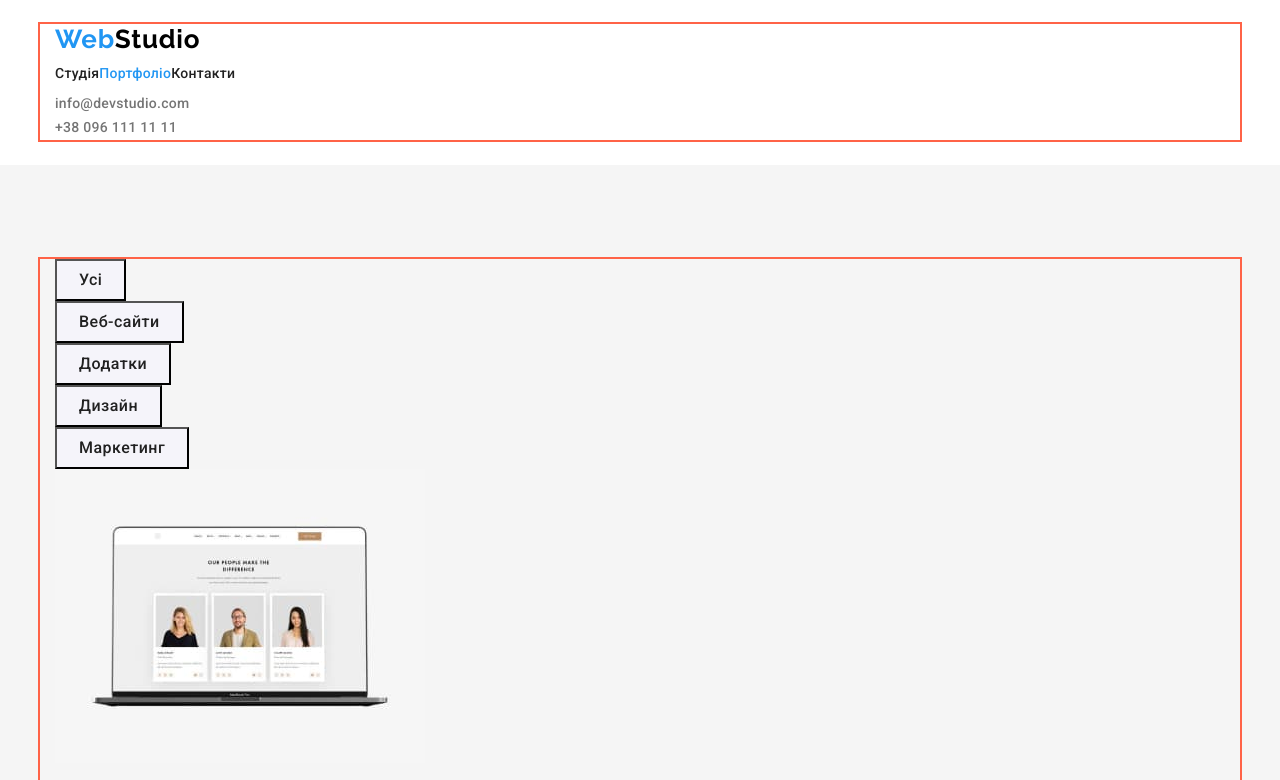
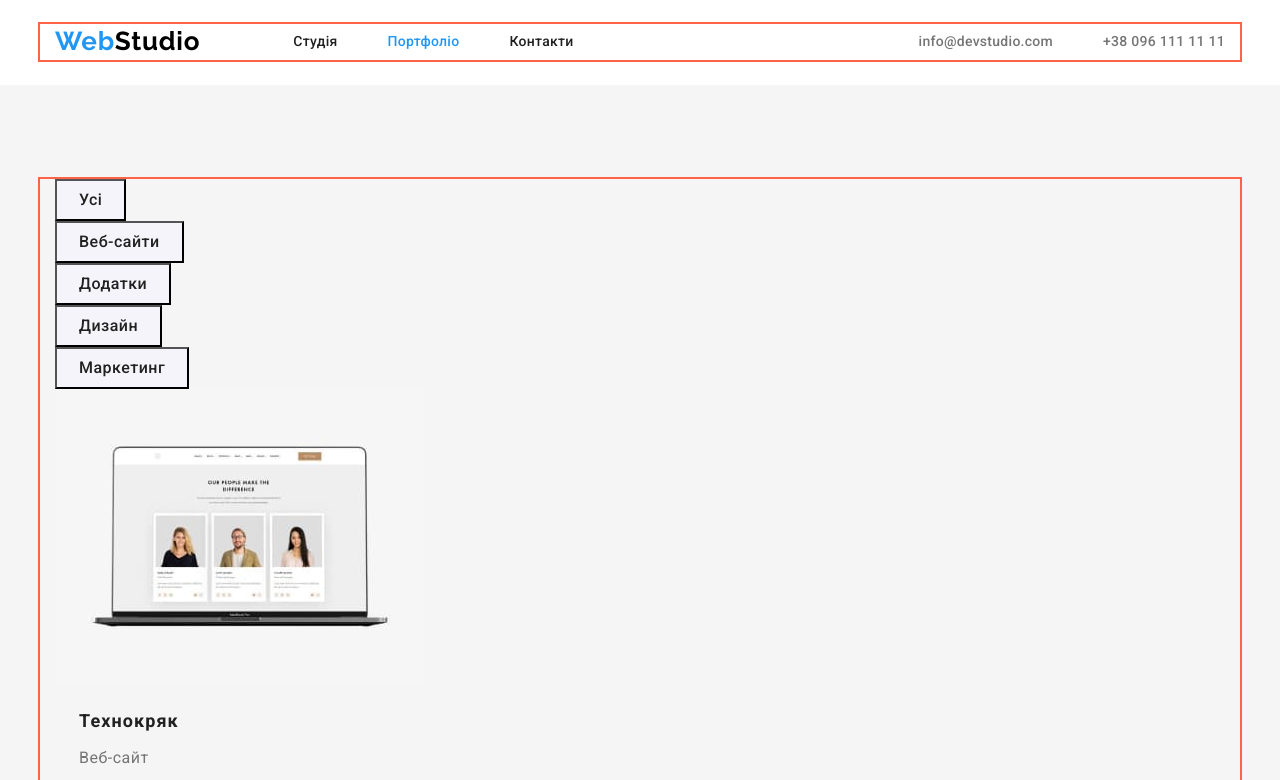
Before and after one commit to YuriiKhomik/goit-markup-hw-03, a plain HTML site: page portfolio.html in a window 1280 px wide. Shown: the top 780 px of the page. Drawn offline with nearby package versions, Linux system fonts and the light colour scheme.

Commit message:
header finished

```diff
--- a/css/styles.css
+++ b/css/styles.css
@@ -106,16 +106,24 @@ img {
 
 /* стилізація навігації */
 
+
+
 .site-nav {
-    display:flex
+    display:flex;
+    margin-left: 93px;
 }
 
-/* .site-nav .item {
-    outline: 1px solid red;
-} */
+.main-nav {
+    display: flex;
+    align-items: center;
+}
 
-.site-nav .item:not(:last-child) {
+/* .site-nav .item:not(:last-child) {
     margin-right: 50px;
+} дає такий-же ефект */
+
+.site-nav .item +.item {
+    margin-left: 50px;
 }
 
 .site-nav .link {
@@ -138,6 +146,17 @@ img {
 
 .site-nav .link.current {
     color: var(--accent-color);
+}
+
+/* Авторизація */
+
+.auth-nav {
+    display: flex;
+    margin-left: auto;
+}
+
+.auth-nav .item +.item {
+    margin-left: 50px;
 }
 
 .auth-nav .contact {
--- a/portfolio.html
+++ b/portfolio.html
@@ -21,22 +21,24 @@
     <!--Хедер-->
     <header class="header header-section">
       <div class="container">
-        <nav>
-          <a href="./index.html" lang="en" class="logo"
+        <nav class="main-nav">
+          <a class="logo" href="./index.html" lang="en"
             ><span class="logo-web">Web</span><span class="logo-studio">Studio</span></a
           >
 
           <ul class="site-nav">
-            <li><a href="./index.html" class="link">Студія</a></li>
-            <li><a href="./portfolio.html" class="link current">Портфоліо</a></li>
-            <li><a href="" class="link">Контакти</a></li>
+            <li class="item"><a href="./index.html" class="link">Студія</a></li>
+            <li class="item"><a href="./portfolio.html" class="link current">Портфоліо</a></li>
+            <li class="item"><a href="" class="link">Контакти</a></li>
+          </ul>
+
+          <ul class="auth-nav">
+            <li class="item">
+              <a href="mailto:info@devstudio.com" class="contact">info@devstudio.com</a>
+            </li>
+            <li class="item"><a href="tel:+380961111111" class="contact">+38 096 111 11 11</a></li>
           </ul>
         </nav>
-
-        <ul class="auth-nav">
-          <li><a href="mailto:info@devstudio.com" class="contact">info@devstudio.com</a></li>
-          <li><a href="tel:+380961111111" class="contact">+38 096 111 11 11</a></li>
-        </ul>
       </div>
     </header>
     <main>
```
Also changed, not shown: index.html (+9 -7 lines).
